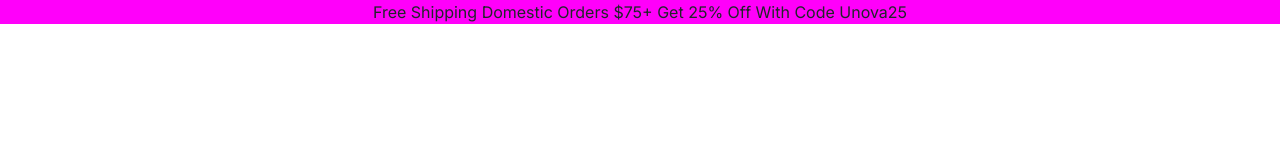
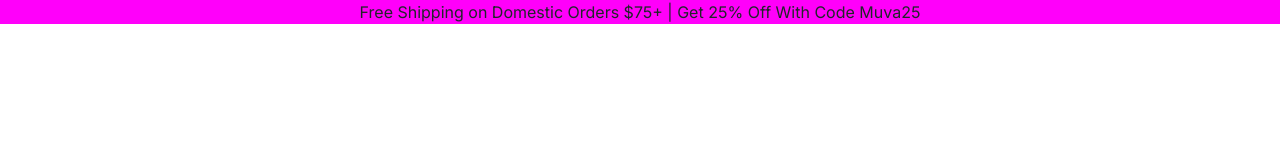
Before and after one commit to Gavin33/muvaBeautyBar, a website: page aboutus.html in a window 1280 px wide. Drawn offline with nearby package versions, Linux system fonts and the light colour scheme.

Commit message:
made changes to sale code text

```diff
--- a/aboutus.html
+++ b/aboutus.html
@@ -40,7 +40,7 @@
 <body>
     <!-- Sale info -->
     <div class="text-center sale">
-        Free Shipping Domestic Orders $75+ Get 25% Off With Code Unova25
+        Free Shipping on Domestic Orders $75+ | Get 25% Off With Code Muva25
     </div>
     <!-- Currency dropdown -->
     <div>
```
